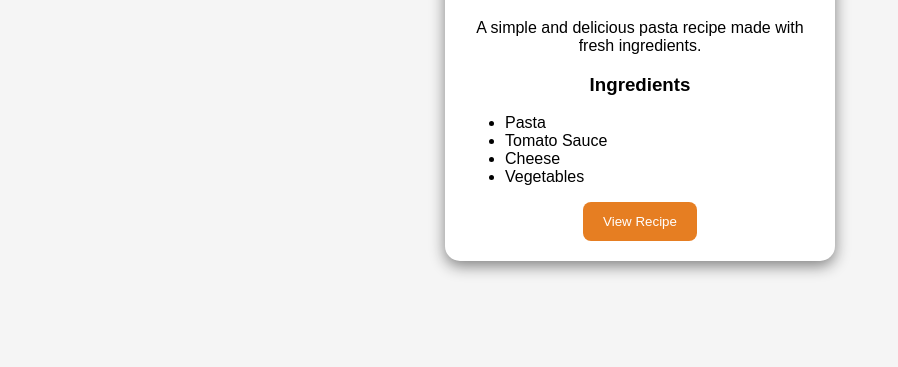
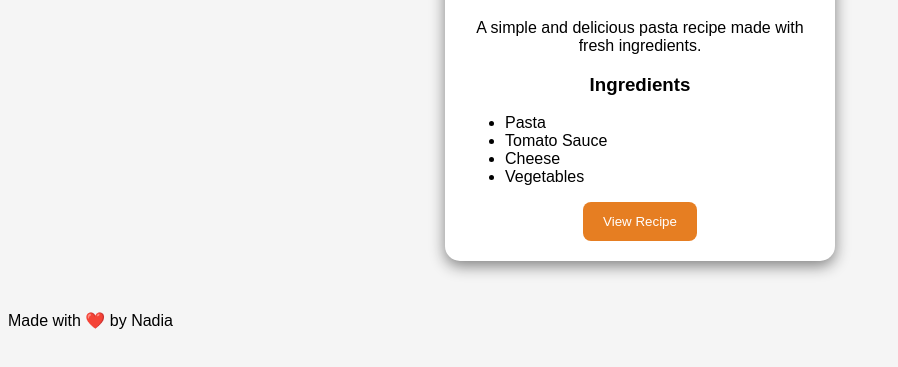
Before and after one commit to user-learn926/pizza-recipe-card, a plain HTML site: page index.html in a window 1280 px wide. Shown: the part 373-740 px from the top of the page, without its empty margins (0-898 px from the left). Drawn offline with Linux system fonts and the light colour scheme.

Commit message:
added footer section

```diff
--- a/index.html
+++ b/index.html
@@ -29,6 +29,8 @@
         <button>View Recipe</button>
 
     </div>
-
+<footer>
+    <p>Made with ❤️ by Nadia</p>
+</footer>
 </body>
 </html>
```
